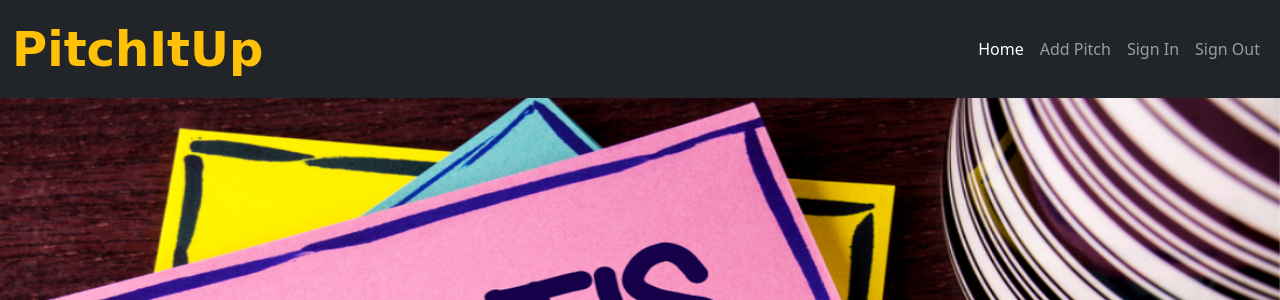
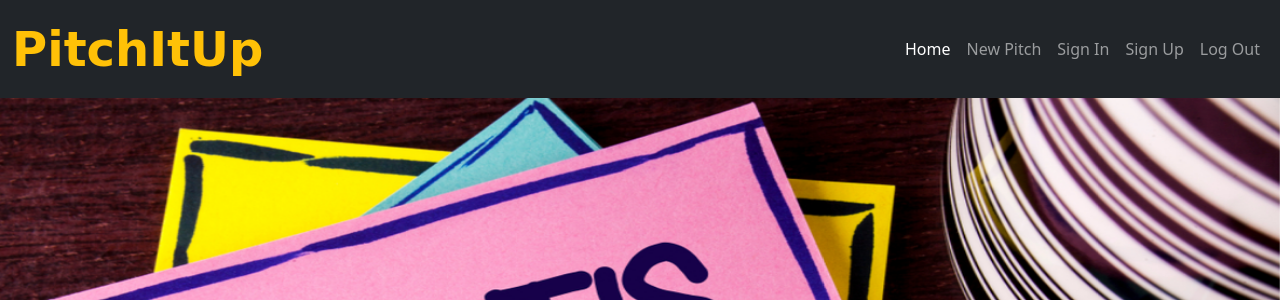
Before and after one commit to vionaosiako/PitchItUp, a Flask app: page / in a window 1280 px wide. Shown: the top 300 px of the page. Run offline with Flask 2, Linux system fonts and the light colour scheme; some web fonts are replaced.

Commit message:
Update base.html

```diff
--- a/templates/base.html
+++ b/templates/base.html
@@ -25,16 +25,19 @@
                 <div class="collapse navbar-collapse" id="navbarNav">
                     <ul class="navbar-nav ms-auto">
                         <li class="nav-item">
-                            <a class="nav-link active" aria-current="page" href="#">Home</a>
+                            <a class="nav-link active" aria-current="page" href="{{ url_for ('index') }}">Home</a>
                         </li>
                         <li class="nav-item">
-                            <a class="nav-link" href="">Add Pitch</a>
+                            <a class="nav-link" href="{{ url_for ('addpitch') }}">New Pitch</a>
                         </li>
                         <li class="nav-item">
-                            <a class="nav-link" href="">Sign In</a>
+                            <a class="nav-link" href="{{ url_for ('signIn') }}">Sign In</a>
                         </li>
                         <li class="nav-item">
-                            <a class="nav-link" href="">Sign Out</a>
+                            <a class="nav-link" href="{{url_for('register')}}">Sign Up</a>
+                        </li>
+                        <li class="nav-item">
+                            <a class="nav-link" href="">Log Out</a>
                         </li>
                     </ul>
                 </div>
```
